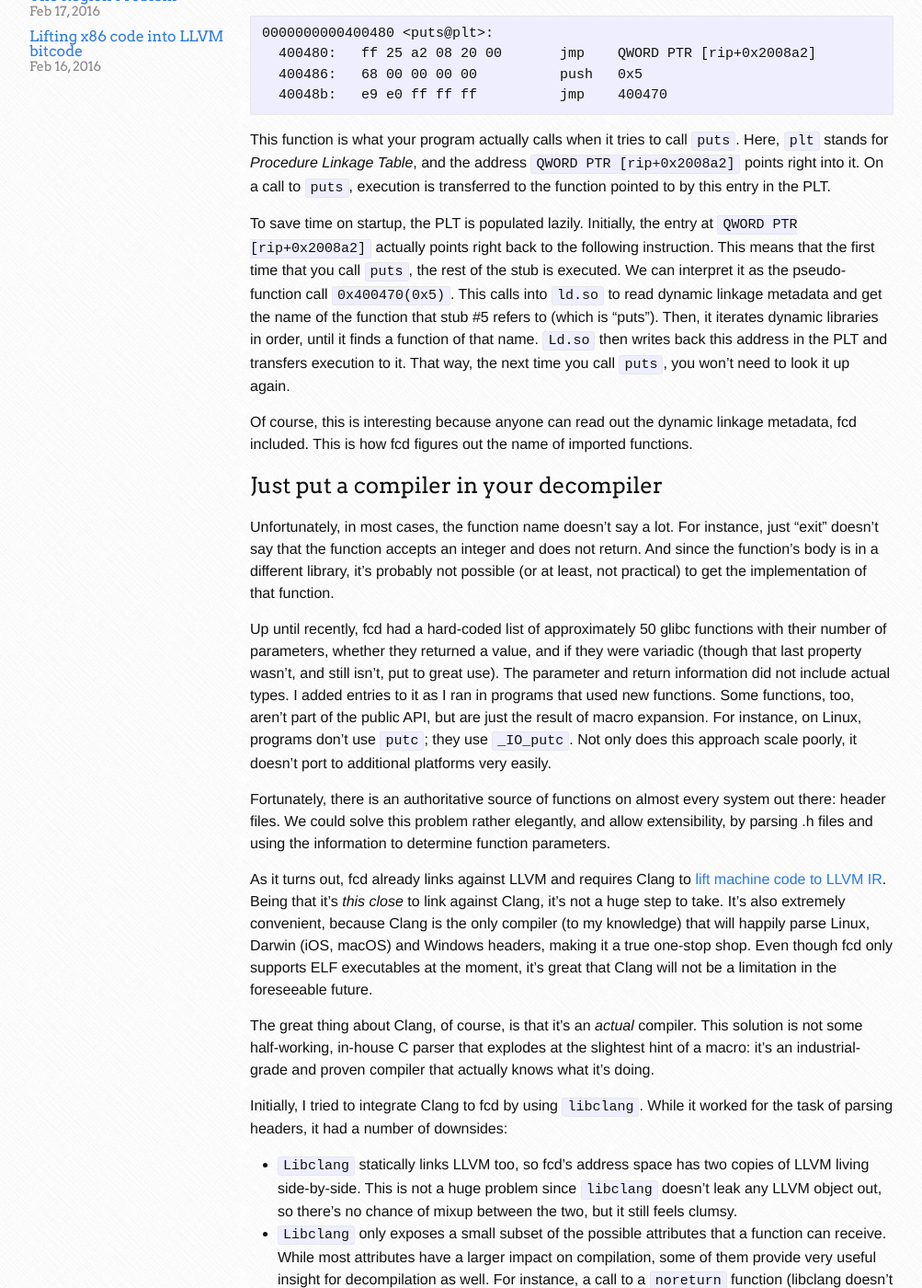
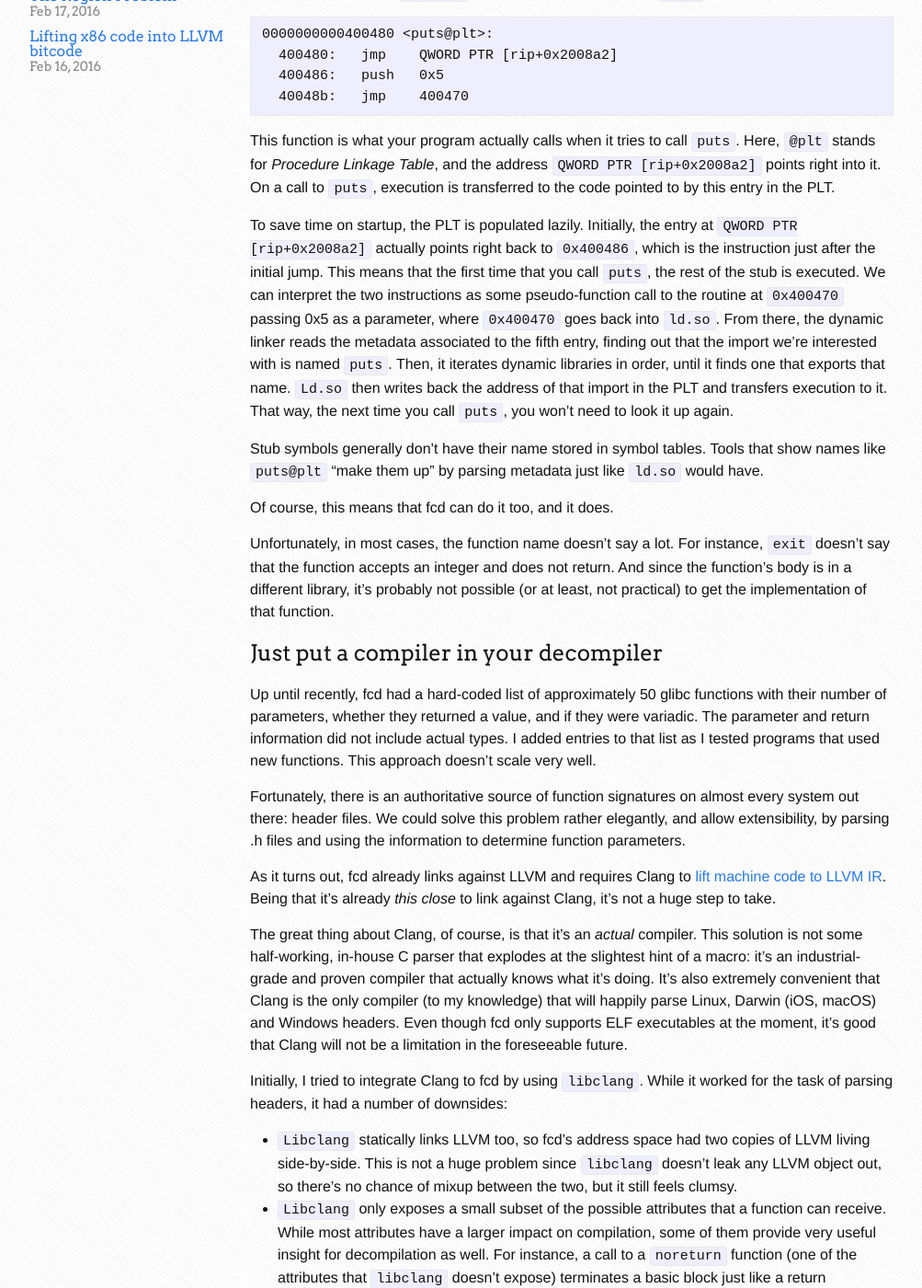
Before and after one commit to fay59/fcd, a Jekyll site: the page built from _posts/2016-09-04-parsing-headers.markdown, in a window 1280 px wide and 1400 px high, scrolled down 525 px. Shown: the whole window at 92% size, without its empty margins (138-1141 px from the left). Built offline with Jekyll 4.4.1, drawn with Linux system fonts in a browser that asks for light colours; nearby versions of some CDN libraries; some of the changed text lies outside the part shown.

Commit message:
Bunch of clarifications to the parsing headers post

```diff
--- a/_posts/2016-09-04-parsing-headers.markdown
+++ b/_posts/2016-09-04-parsing-headers.markdown
@@ -12,49 +12,51 @@ Of note, dynamic linker stubs create a lot of functions that immediately jump in
 
 # Dynamic linkage primer
 
-Since dynamic linkers are complicated beasts, I have no intention of diving very deep into their inner workings. However, for the sake of this post, it's useful to put out some basics about linkage (specifically targeting on x86_64 Linux ELF executables using `ld.so`). The basic idea is that when you pull in a function from a shared object in your program, the compiler creates a stub function. For instance:
+Since dynamic linkers are complicated beasts, I have no intention of diving very deep into their inner workings. However, for the sake of this post, it's useful to put out some basics about linkage (specifically targeting on x86_64 Linux ELF executables using `ld.so`). The basic idea is that when you pull in a function from a shared object in your program, the compiler creates a stub function. For instance, `objdump` might show this for a stub to `puts`:
 
 	0000000000400480 <puts@plt>:
-	  400480:	ff 25 a2 08 20 00    	jmp    QWORD PTR [rip+0x2008a2]
-	  400486:	68 00 00 00 00       	push   0x5
-	  40048b:	e9 e0 ff ff ff       	jmp    400470
+	  400480:	jmp    QWORD PTR [rip+0x2008a2]
+	  400486:	push   0x5
+	  40048b:	jmp    400470
 
-This function is what your program actually calls when it tries to call `puts`. Here, `plt` stands for *Procedure Linkage Table*, and the address `QWORD PTR [rip+0x2008a2]` points right into it. On a call to `puts`, execution is transferred to the function pointed to by this entry in the PLT.
+This function is what your program actually calls when it tries to call `puts`. Here, `@plt` stands for *Procedure Linkage Table*, and the address `QWORD PTR [rip+0x2008a2]` points right into it. On a call to `puts`, execution is transferred to the code pointed to by this entry in the PLT.
 
-To save time on startup, the PLT is populated lazily. Initially, the entry at `QWORD PTR [rip+0x2008a2]` actually points right back to the following instruction. This means that the first time that you call `puts`, the rest of the stub is executed. We can interpret it as the pseudo-function call `0x400470(0x5)`. This calls into `ld.so` to read dynamic linkage metadata and get the name of the function that stub #5 refers to (which is "puts"). Then, it iterates dynamic libraries in order, until it finds a function of that name. `Ld.so` then writes back this address in the PLT and transfers execution to it. That way, the next time you call `puts`, you won't need to look it up again.
+To save time on startup, the PLT is populated lazily. Initially, the entry at `QWORD PTR [rip+0x2008a2]` actually points right back to `0x400486`, which is the instruction just after the initial jump. This means that the first time that you call `puts`, the rest of the stub is executed. We can interpret the two instructions as some pseudo-function call to the routine at `0x400470` passing 0x5 as a parameter, where `0x400470` goes back into `ld.so`. From there, the dynamic linker reads the metadata associated to the fifth entry, finding out that the import we're interested with is named `puts`. Then, it iterates dynamic libraries in order, until it finds one that exports that name. `Ld.so` then writes back the address of that import in the PLT and transfers execution to it. That way, the next time you call `puts`, you won't need to look it up again.
 
-Of course, this is interesting because anyone can read out the dynamic linkage metadata, fcd included. This is how fcd figures out the name of imported functions.
+Stub symbols generally don't have their name stored in symbol tables. Tools that show names like `puts@plt` "make them up" by parsing metadata just like `ld.so` would have.
+
+Of course, this means that fcd can do it too, and it does.
+
+Unfortunately, in most cases, the function name doesn't say a lot. For instance, `exit` doesn't say that the function accepts an integer and does not return. And since the function's body is in a different library, it's probably not possible (or at least, not practical) to get the implementation of that function.
 
 # Just put a compiler in your decompiler
 
-Unfortunately, in most cases, the function name doesn't say a lot. For instance, just "exit" doesn't say that the function accepts an integer and does not return. And since the function's body is in a different library, it's probably not possible (or at least, not practical) to get the implementation of that function.
+Up until recently, fcd had a hard-coded list of approximately 50 glibc functions with their number of parameters, whether they returned a value, and if they were variadic. The parameter and return information did not include actual types. I added entries to that list as I tested programs that used new functions. This approach doesn't scale very well.
 
-Up until recently, fcd had a hard-coded list of approximately 50 glibc functions with their number of parameters, whether they returned a value, and if they were variadic (though that last property wasn't, and still isn't, put to great use). The parameter and return information did not include actual types. I added entries to it as I ran in programs that used new functions. Some functions, too, aren't part of the public API, but are just the result of macro expansion. For instance, on Linux, programs don't use `putc`; they use `_IO_putc`. Not only does this approach scale poorly, it doesn't port to additional platforms very easily.
+Fortunately, there is an authoritative source of function signatures on almost every system out there: header files. We could solve this problem rather elegantly, and allow extensibility, by parsing .h files and using the information to determine function parameters.
 
-Fortunately, there is an authoritative source of functions on almost every system out there: header files. We could solve this problem rather elegantly, and allow extensibility, by parsing .h files and using the information to determine function parameters.
+As it turns out, fcd already links against LLVM and requires Clang to [lift machine code to LLVM IR][1]. Being that it's already *this close* to link against Clang, it's not a huge step to take.
 
-As it turns out, fcd already links against LLVM and requires Clang to [lift machine code to LLVM IR][1]. Being that it's *this close* to link against Clang, it's not a huge step to take. It's also extremely convenient, because Clang is the only compiler (to my knowledge) that will happily parse Linux, Darwin (iOS, macOS) and Windows headers, making it a true one-stop shop. Even though fcd only supports ELF executables at the moment, it's great that Clang will not be a limitation in the foreseeable future.
-
-The great thing about Clang, of course, is that it's an *actual* compiler. This solution is not some half-working, in-house C parser that explodes at the slightest hint of a macro: it's an industrial-grade and proven compiler that actually knows what it's doing.
+The great thing about Clang, of course, is that it's an *actual* compiler. This solution is not some half-working, in-house C parser that explodes at the slightest hint of a macro: it's an industrial-grade and proven compiler that actually knows what it's doing. It's also extremely convenient that Clang is the only compiler (to my knowledge) that will happily parse Linux, Darwin (iOS, macOS) and Windows headers. Even though fcd only supports ELF executables at the moment, it's good that Clang will not be a limitation in the foreseeable future.
 
 Initially, I tried to integrate Clang to fcd by using `libclang`. While it worked for the task of parsing headers, it had a number of downsides:
 
-* `Libclang` statically links LLVM too, so fcd's address space has two copies of LLVM living side-by-side. This is not a huge problem since `libclang` doesn't leak any LLVM object out, so there's no chance of mixup between the two, but it still feels clumsy.
-* `Libclang` only exposes a small subset of the possible attributes that a function can receive. While most attributes have a larger impact on compilation, some of them provide very useful insight for decompilation as well. For instance, a call to a `noreturn` function (libclang doesn't expose the `noreturn` attribute) terminates a basic block just like a return instruction, but if a decompiler doesn't know that, it will think that the function continues beyond the call, which will (at best) make a huge mess.
-* As `libclang` doesn't leak any of its internal LLVM details, it can't be used to take a `clang::FunctionDecl` (which is what we essentially get out of `libclang`) and extract a `llvm::FunctionType` (which is what fcd needs) out of it.
+* `Libclang` statically links LLVM too, so fcd's address space had two copies of LLVM living side-by-side. This is not a huge problem since `libclang` doesn't leak any LLVM object out, so there's no chance of mixup between the two, but it still feels clumsy.
+* `Libclang` only exposes a small subset of the possible attributes that a function can receive. While most attributes have a larger impact on compilation, some of them provide very useful insight for decompilation as well. For instance, a call to a `noreturn` function (one of the attributes that `libclang` doesn't expose) terminates a basic block just like a return instruction, but if a decompiler doesn't know that, it will think that the function continues beyond the call, which will (at best) make a huge mess.
+* It's good that `libclang` doesn't leak any of its internal LLVM details when you have two instances of LLVM side by side, but it also means that it can't be used to take a `clang::FunctionDecl` (which is what we essentially get out of `libclang`) and extract a `llvm::FunctionType` out of it (which is what fcd needs).
 
-Because of that, fcd links against the Clang static libraries. They (essentially) solve these problems at the cost of an inscrutable memory ownership model. Right now, the implementation lives in [fcd/header_decls.cpp][2].
+Because of that, fcd links against the Clang static libraries. They solve these problems at the cost of an inscrutable memory ownership model. (Well, they *almost* solve these problems; some massaging still required to get a `FunctionType` out of a `FunctionDecl`.) If this is of any interest, the current implementation lives in [fcd/header_decls.cpp][2].
 
 # Passing headers to fcd
 
 To support this new feature, fcd gains two new command-line options:
 
-* `-I` to add an include directory (can be specified multiple times);
-* `--header` to `#include` a header name.
+* `-I` to add an include directory in the search path (can be specified multiple times);
+* `--header` to `#include` a specific header.
 
-While nothing prevents you from writing your own header file, right now, fcd will only use header declarations for function stubs. Allowing users to somehow pass their knowledge of the program that they're decompiling to fcd is **definitely** on the radar, though.
+While nothing prevents you from writing your own header file and including it, right now, fcd will only use the information for function stubs. Allowing users to somehow pass their knowledge of the program that they're decompiling to fcd is **definitely** on the radar, though.
 
-Here's a small program that will write "Hello World!" to a path passed as the first parameter:
+Here's a small program that will write "Hello World!" to a file whose path is passed as the first parameter:
 
 {% highlight c %}
 #include <stdio.h>
@@ -93,15 +95,15 @@ void main(uint64_t rip, uint64_t rsi)
 }
 {% endhighlight %}
 
-Interestingly, we can see that Clang promoted the call to `fputs` into a call to `fwrite`.
+Interestingly, we can see that the compiler promoted the call to `fputs` into a call to `fwrite`.
 
 Of course, this example highlights that fcd doesn't do a great job with string literals (and that it doesn't know about `main`'s signature). However, getting better type information is an obvious first step in in determining what should be displayed as a string literal.
 
 ## Passing foreign headers to fcd
 
-Anyone who's been watching fcd is probably aware that my main development environment is macOS. However, while macOS standard library headers are generally source-compatible with Linux standard library headers, they are certainly not equivalent. For instance, on macOS, `fopen` boils down to `_fopen`, and as we've said before, on Linux, `putc` becomes `_IO_putc`. This means that you can't easily "just include" your own machine's headers if you're decompiling a program that targets a different platform.
+Anyone who's been watching fcd is probably aware that my main development environment is macOS. However, while macOS standard library headers are generally source-compatible with Linux standard library headers, they are certainly not equivalent. Unfortunately, you can't easily "just include" your own machine's headers if you're decompiling a program that targets a different platform. For instance, on macOS, `fopen` boils down to `_fopen` (it does not on Linux), and on the other side of the fence, `putc` becomes `_IO_putc` (it does not on macOS).
 
-Fortunately, getting Linux headers on macOS (or any other platform) is quite easy. For instance, since I know that the program is an x86_64 Linux program using glibc, it's quite easy to just [head to a package repository][3] and download the package for `libc-devel`. After decompressing the .deb and then the data.tar.gz archive, fcd can be pointed to the right location with the `-I` parameter. For instance, I would use this invocation of fcd on macOS:
+Fortunately, getting Linux headers on macOS (or any other platform) is quite easy. For instance, since I know that the program is an x86_64 Linux program using glibc, it's possible to just [head to a package repository][3] and download the package for `libc-devel`. After decompressing the .deb and then the data.tar.gz archive, fcd can be pointed to the right header location with the `-I` parameter. For instance, I would use this invocation of fcd on macOS:
 
     $ fcd \
           -I /tmp/libc6-dev_2.24-2_amd64/data/usr/include \
@@ -109,7 +111,7 @@ Fortunately, getting Linux headers on macOS (or any other platform) is quite eas
           --header stdio.h \
           hello
 
-This command has the same result as running fcd on a machine where these headers are actually installed.
+This command has the same result as running fcd on a machine where these headers are actually installed. (Fcd configures Clang to target the platform of the executable that is being decompiled.)
 
 In a future where fcd supports Mach-O programs, Apple provides downloads to its [Libc source][4] (this links points to the macOS 10.11.5 release), which could probably fulfill a similar role on non-Apple platforms.
 
@@ -117,9 +119,9 @@ The Windows situation is a bit more complicated, as the [Windows SDK installer][
 
 # Looking forward
 
-This new feature unblocks a lot of type information that can be used for inference, and this will probably be my next focus. It'll also be interesting to add C++ support here, as it introduced as slight regression (the hard-coded list contained mangled C++ names).
+This new feature unblocks a lot of type information that can be used for inference, and this will probably be my next focus. It'll also be interesting to add C++ support here, as the feature introduced a slight regression: the hard-coded list contained mangled C++ names, which are no longer available. C++ has its own set of challenges, notably virtual dispatch and templates.
 
-Additionally, using headers to specify information about functions found in the program itself is a great point of interest.
+Additionally, using headers to specify information about functions found in the program itself is a great point of interest. One option that could be explored is adding a new attribute, in fcd only, that specifies the virtual address of a function. However, it is unclear how feasible adding a new attribute is for out-of-tree Clang consumers.
 
 Finally, at the moment, fcd has its own code to take a function prototype and figure out which locations will be used to pass parameter. It is known that LLVM can do that translation too, and it can certainly do it better. However, the specifics are nebulous. This will hopefully be investigated at some point in the future.
 
```
